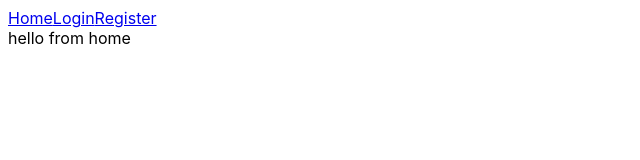
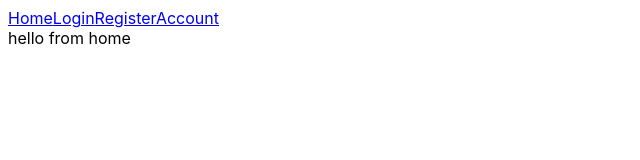
Before and after one commit to TrioGrenobleImt/MERN-BoilerPlate, a React (Vite) app in the folder client/: page / in a window 1280 px wide. Shown: the top 160 px of the page, without its empty margins (0-640 px from the left). Built offline with nearby package versions, Linux system fonts and the light colour scheme.

Commit message:
Set link to account page into the NavBar component

```diff
--- a/client/src/components/NavBar.jsx
+++ b/client/src/components/NavBar.jsx
@@ -3,9 +3,12 @@ import { Link } from 'react-router-dom'
 const NavBar = () => {
   return (
     <>
-      <Link to='/'>Home</Link>
-      <Link to='/login'>Login</Link>
-      <Link to='/register'>Register</Link>
+      <div>
+        <Link to='/'>Home</Link>
+        <Link to='/login'>Login</Link>
+        <Link to='/register'>Register</Link>
+        <Link to='/account'>Account</Link>
+      </div>
     </>
   )
 }
```
